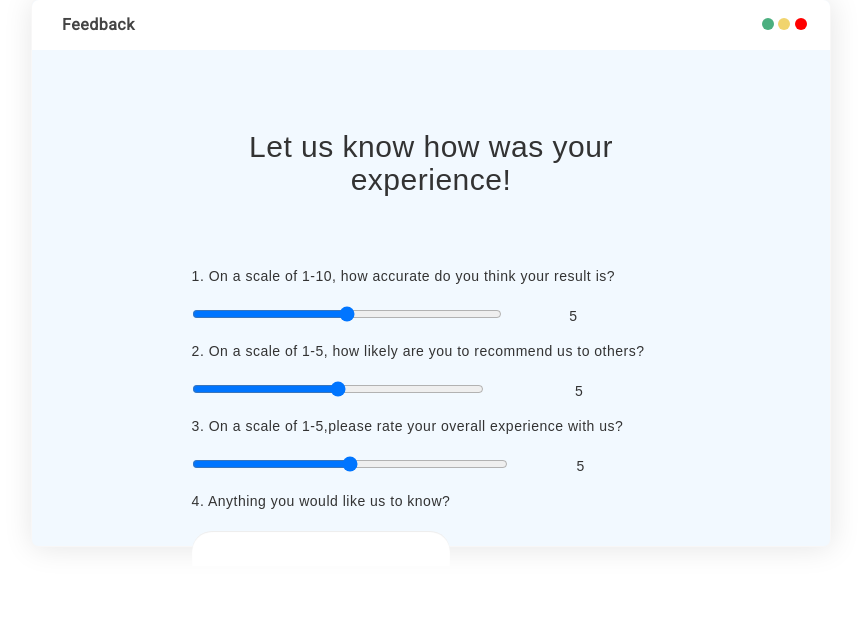
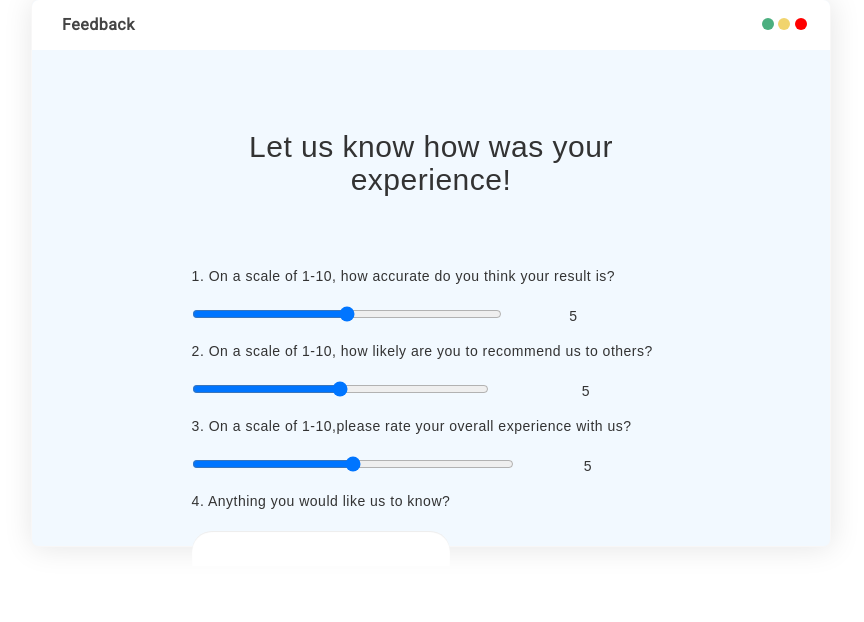
Before and after one commit to trishasarkar/IBM-Learning-Style-Determination, a Django app: page /feedback in a window 1280 px wide. Shown: the part 202-824 px from the top of the page, without its empty margins (209-1073 px from the left). Run offline with Django 3.2, Linux system fonts and the light colour scheme; some libraries are stand-ins or nearby versions.

Commit message:
Update feedback.html

```diff
--- a/home/templates/home/feedback.html
+++ b/home/templates/home/feedback.html
@@ -162,7 +162,7 @@
      </div>
     <br><br>
     <div style='width:50; float:left;'>
-    2. On a scale of 1-5, how likely are you to recommend us to others?<br>
+    2. On a scale of 1-10, how likely are you to recommend us to others?<br>
    <br>
     <div class="form-group row" style='float:center;'>
       <div class="col-xs-8 col-sm-8 col-md-8 col-lg-8">
@@ -176,7 +176,7 @@
      </div>
      <br><br>
     <div style='width:50; float:left;'>
-   3. On a scale of 1-5,please rate your overall experience with us?<br>
+   3. On a scale of 1-10,please rate your overall experience with us?<br>
    <br>
     <div class="form-group row" style='float:center;'>
       <div class="col-xs-9 col-sm-9 col-md-9 col-lg-9">
```
